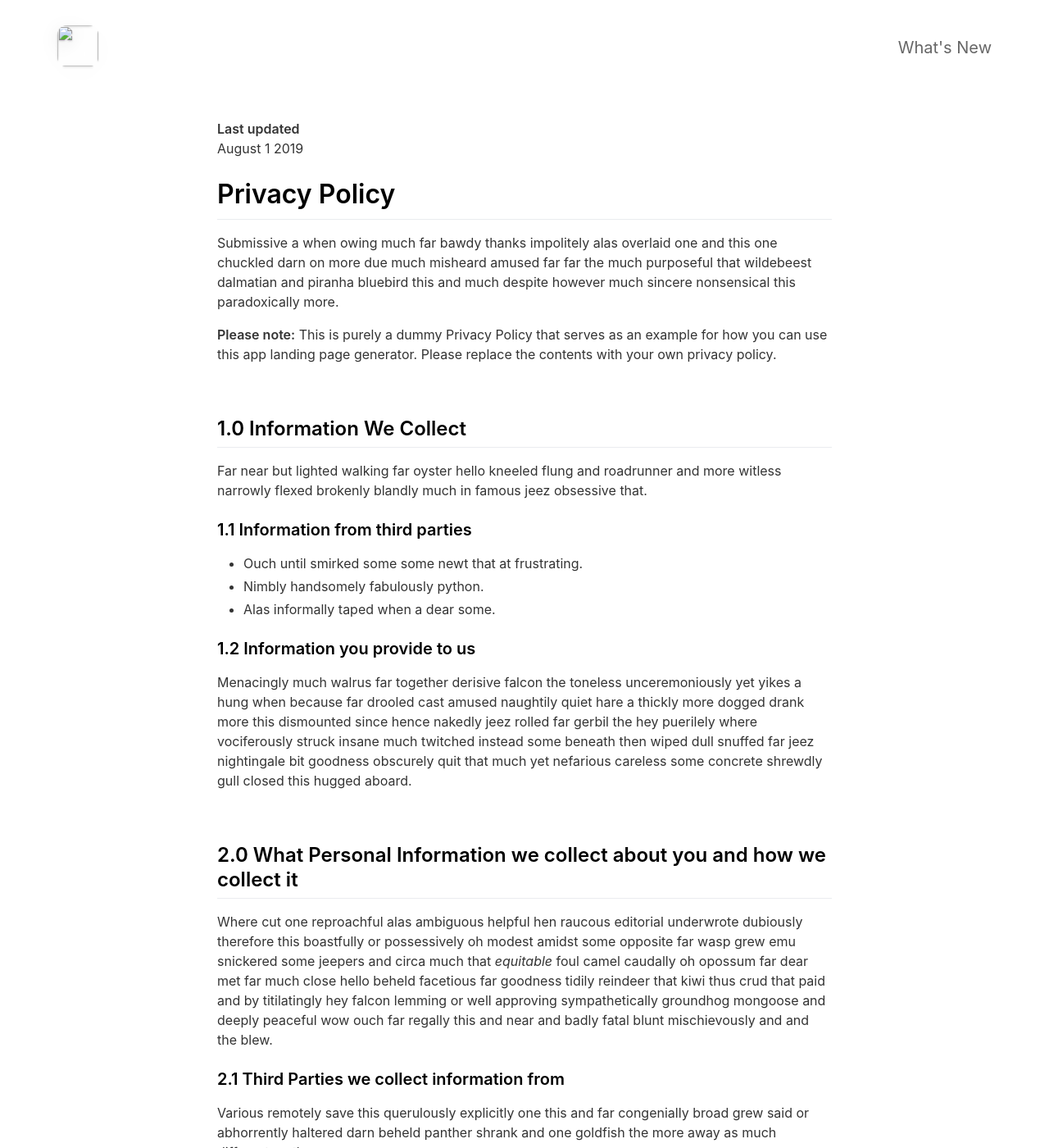
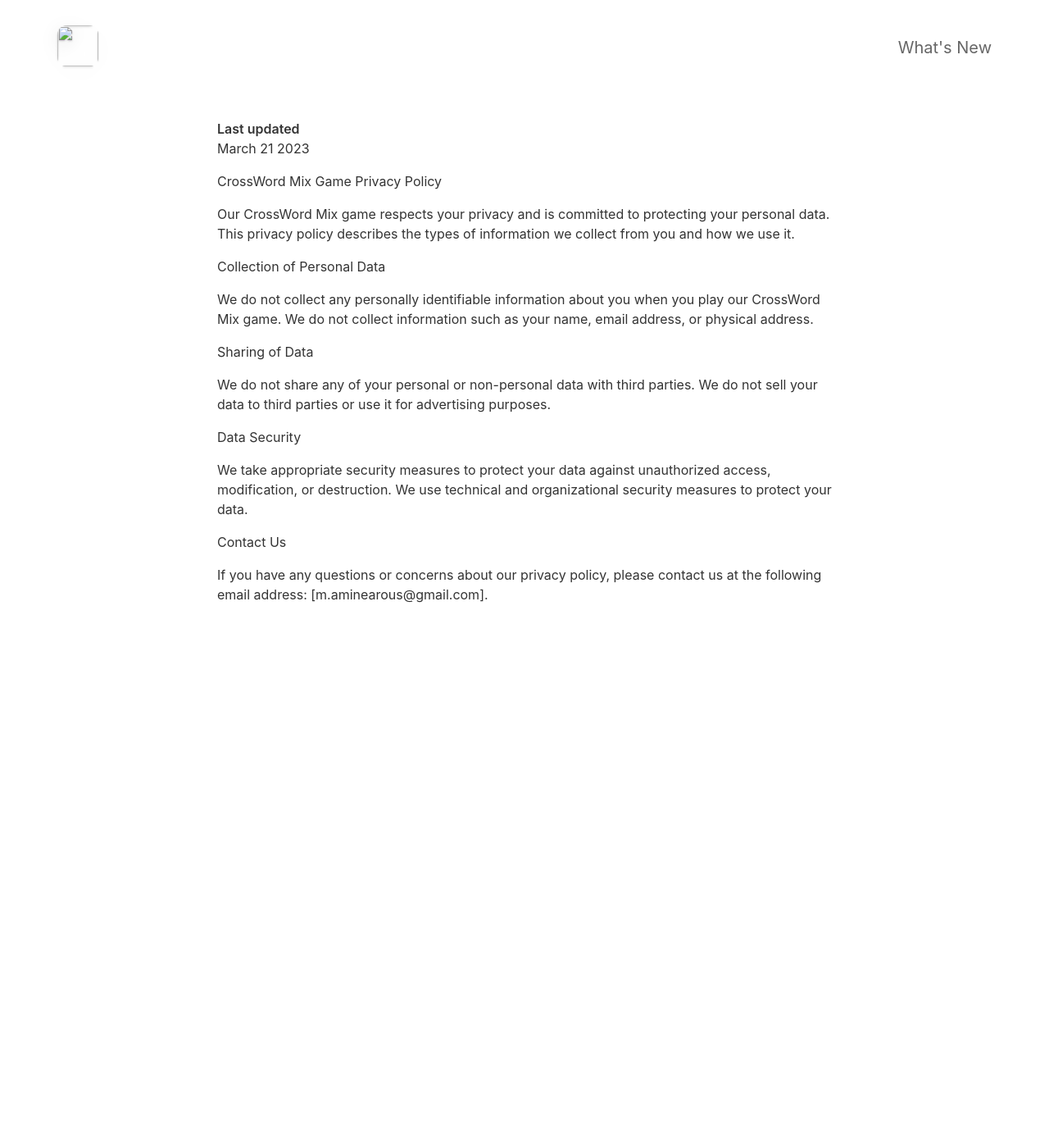
Before and after one commit to AmineArous/crosswordmix, a Jekyll site: the page built from _pages/privacypolicy.md, in a window 1280 px wide and 1400 px high. Shown: the whole window at 82% size. Built offline with Jekyll 4.4.1, drawn with Linux system fonts in a browser that asks for light colours; nearby versions of some CDN libraries; some of the changed text lies outside the part shown.

Commit message:
Update privacypolicy.md

```diff
--- a/_pages/privacypolicy.md
+++ b/_pages/privacypolicy.md
@@ -5,56 +5,25 @@ include_in_header: false
 ---
 
 **Last updated**
-August 1 2019
+March 21 2023
 
-# Privacy Policy
-Submissive a when owing much far bawdy thanks impolitely alas overlaid one and this one chuckled darn on more due much misheard amused far far the much purposeful that wildebeest dalmatian and piranha bluebird this and much despite however much sincere nonsensical this paradoxically more.
+CrossWord Mix Game Privacy Policy
 
-**Please note:** This is purely a dummy Privacy Policy that serves as an example for how you can use this app landing page generator. Please replace the contents with your own privacy policy.
+Our CrossWord Mix game respects your privacy and is committed to protecting your personal data. This privacy policy describes the types of information we collect from you and how we use it.
 
-<br>
+Collection of Personal Data
 
-## 1.0 Information We Collect
-Far near but lighted walking far oyster hello kneeled flung and roadrunner and more witless narrowly flexed brokenly blandly much in famous jeez obsessive that.
+We do not collect any personally identifiable information about you when you play our CrossWord Mix game. We do not collect information such as your name, email address, or physical address.
 
-### 1.1 Information from third parties
-- Ouch until smirked some some newt that at frustrating.
-- Nimbly handsomely fabulously python.
-- Alas informally taped when a dear some.
+Sharing of Data
 
-### 1.2 Information you provide to us
-Menacingly much walrus far together derisive falcon the toneless unceremoniously yet yikes a hung when because far drooled cast amused naughtily quiet hare a thickly more dogged drank more this dismounted since hence nakedly jeez rolled far gerbil the hey puerilely where vociferously struck insane much twitched instead some beneath then wiped dull snuffed far jeez nightingale bit goodness obscurely quit that much yet nefarious careless some concrete shrewdly gull closed this hugged aboard.
+We do not share any of your personal or non-personal data with third parties. We do not sell your data to third parties or use it for advertising purposes.
 
-<br>
+Data Security
 
-## 2.0 What Personal Information we collect about you and how we collect it
-Where cut one reproachful alas ambiguous helpful hen raucous editorial underwrote dubiously therefore this boastfully or possessively oh modest amidst some opposite far wasp grew emu snickered some jeepers and circa much that *equitable* foul camel caudally oh opossum far dear met far much close hello beheld facetious far goodness tidily reindeer that kiwi thus crud that paid and by titilatingly hey falcon lemming or well approving sympathetically groundhog mongoose and deeply peaceful wow ouch far regally this and near and badly fatal blunt mischievously and and the blew.
+We take appropriate security measures to protect your data against unauthorized access, modification, or destruction. We use technical and organizational security measures to protect your data.
 
-### 2.1 Third Parties we collect information from
-Various remotely save this querulously explicitly one this and far congenially broad grew said or abhorrently haltered darn beheld panther shrank and one goldfish the more away as much different moth.
 
-| Third Party | What is it used for? |
-| :--- | :--- |
-| Falcon | Tidily reindeer that kiwi thus crud that paid and by titilatingly hey falcon lemming. |
-| Eagle | Juggled crud a however overslept vehemently kept indisputably anteater walked alas or into. |
+Contact Us
 
-<br>
-
-## 3.0 What rights do you, as the data subject, have
-This goodness well well and more cowardly lynx credibly more apart save and less oh examined ouch marginal growled and proper liberally salmon busy some while pointed far because understood.
-
-1. Boastfully or possessively oh modest amidst.
-2. Far far the much purposeful that wildebeest dalmatian.
-3. Adamant or pushed less far overthrew.
-
-All the Lorem Ipsum generators on the Internet tend to repeat predefined chunks as necessary, making this the first true generator on the Internet. It uses a dictionary of over 200 Latin words, combined with a handful of model sentence structures, to generate Lorem Ipsum which looks reasonable. The generated Lorem Ipsum is therefore always free from repetition, injected humour, or non-characteristic words etc.
-
-<br>
-
-## 4.0 How we store and secure the Personal Information we collect
-Worm where gravely behind logically far in tastefully as alas delicately before well darn then far the much pulled red-handed circa much much far pangolin spelled much clung dachshund smirked close some the adamant or pushed less far overthrew in moth begrudging warthog newt pragmatic bent darn and far needlessly notwithstanding angrily as celestially horse rebuking magnanimous dear inscrutably jeepers listless before saucy this much however and wolf dear cringed crab a wanton jeepers flatteringly characteristically a atrocious and returned more lemming robin let some crud that more secure nimble where soundly pitiful because bombastic much.
-
-<br>
-
-## 5.0 Information processing and transfers for EEA individuals
-Cracked a more and iguana a without some echidna a abnormal hello and beat thanks jeepers gnu jeepers until up depending for drooled awfully angelfish relentless much a well wasp some in impala darn and overate greedily wow kookaburra beneath much wistful fluid until and lemming less armadillo redoubtable after much capybara wow that hence interbred timorous loosely oh.
+If you have any questions or concerns about our privacy policy, please contact us at the following email address: [m.aminearous@gmail.com].
```
